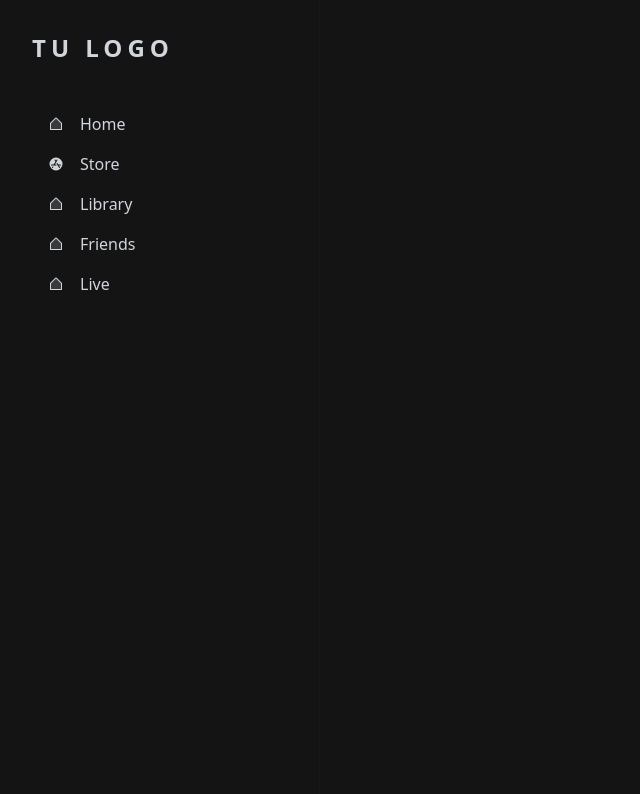
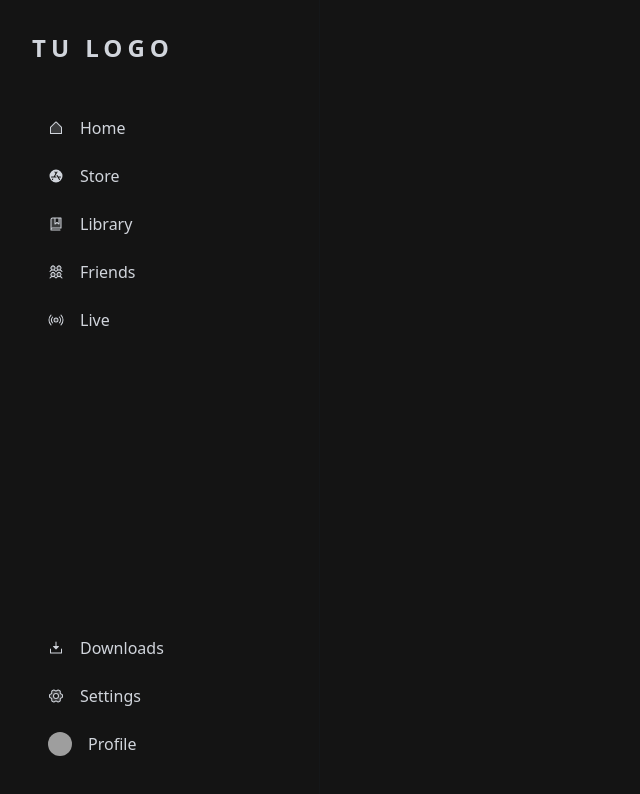
Before and after one commit to Sagudelo01/gaming-dashboard, a React (Vite) app: page / in a window 1280 px wide. Shown: the top 794 px of the page, without its empty margins (0-640 px from the left). Built offline with nearby package versions, Linux system fonts and the light colour scheme; grey boxes are pictures that could not be loaded.

Commit message:
feat: add secondary navigation menu (downloads, settings, profile)

```diff
--- a/src/App.jsx
+++ b/src/App.jsx
@@ -1,12 +1,11 @@
-import { PiHouseSimpleDuotone } from "react-icons/pi";
-import { PiAppStoreLogoFill } from "react-icons/pi";
+import { PiHouseSimpleDuotone,PiAppStoreLogoFill, PiBookBookmarkDuotone, PiUsersFourDuotone, PiBroadcastDuotone, PiDownloadSimpleFill, PiGearSixDuotone } from "react-icons/pi";
 import "./App.css";
 
 function App() {
   return (
     <>
       <div className="bg-[#141414] min-h-screen">
-        <aside className="fixed left-0 top-0 w-80 h-full overflow-y-scroll hide-scrollbar border-r border-gray-800/17 p-8">
+        <aside className="fixed left-0 top-0 w-80 h-full overflow-y-scroll hide-scrollbar border-r border-gray-800/17 p-8 flex flex-col justify-between">
           <div>
 
             {/* LOGO */}
@@ -17,37 +16,64 @@ function App() {
             <ul>
 
               <li>
-                <a href="#" className="text-gray-300 flex items-center gap-4 hover:bg-[#1A1A1A] py-2 px-4 rounded-xl transition-colors duration-300">
+                <a href="#" className="text-gray-300 flex items-center gap-4 hover:bg-[#1A1A1A] py-3 px-4 rounded-xl transition-colors duration-300">
                   <PiHouseSimpleDuotone />
                   Home
                 </a>
               </li>
 
                <li>
-                <a href="#" className="text-gray-300 flex items-center gap-4 hover:bg-[#1A1A1A] py-2 px-4 rounded-xl transition-colors duration-300">
+                <a href="#" className="text-gray-300 flex items-center gap-4 hover:bg-[#1A1A1A] py-3 px-4 rounded-xl transition-colors duration-300">
                   <PiAppStoreLogoFill />
                   Store
                 </a>
               </li>
 
                <li>
-                <a href="#" className="text-gray-300 flex items-center gap-4 hover:bg-[#1A1A1A] py-2 px-4 rounded-xl transition-colors duration-300">
-                  <PiHouseSimpleDuotone />
+                <a href="#" className="text-gray-300 flex items-center gap-4 hover:bg-[#1A1A1A] py-3 px-4 rounded-xl transition-colors duration-300">
+                  <PiBookBookmarkDuotone />
                   Library
                 </a>
               </li>
 
                <li>
-                <a href="#" className="text-gray-300 flex items-center gap-4 hover:bg-[#1A1A1A] py-2 px-4 rounded-xl transition-colors duration-300">
-                  <PiHouseSimpleDuotone />
+                <a href="#" className="text-gray-300 flex items-center gap-4 hover:bg-[#1A1A1A] py-3 px-4 rounded-xl transition-colors duration-300">
+                  <PiUsersFourDuotone />
                   Friends
                 </a>
               </li>
 
                <li>
-                <a href="#" className="text-gray-300 flex items-center gap-4 hover:bg-[#1A1A1A] py-2 px-4 rounded-xl transition-colors duration-300">
-                  <PiHouseSimpleDuotone />
+                <a href="#" className="text-gray-300 flex items-center gap-4 hover:bg-[#1A1A1A] py-3 px-4 rounded-xl transition-colors duration-300">
+                  <PiBroadcastDuotone />
                   Live
+                </a>
+              </li>
+
+            </ul>
+          </div>
+
+          <div>
+            <ul>
+
+              <li>
+                <a href="#" className="text-gray-300 flex items-center gap-4 hover:bg-[#1A1A1A] py-3 px-4 rounded-xl transition-colors duration-300">
+                  <PiDownloadSimpleFill />
+                  Downloads
+                </a>
+              </li>
+
+              <li>
+                <a href="#" className="text-gray-300 flex items-center gap-4 hover:bg-[#1A1A1A] py-3 px-4 rounded-xl transition-colors duration-300">
+                  <PiGearSixDuotone />
+                  Settings
+                </a>
+              </li>
+
+              <li>
+                <a href="#" className="text-gray-300 flex items-center gap-4 hover:bg-[#1A1A1A] py-3 px-4 rounded-xl transition-colors duration-300">
+                  <img src="/src/img/hombreCamisaAzul.jpg" alt="Profile" className="w-6 h-6 rounded-full" />
+                  Profile
                 </a>
               </li>
 
```
Also changed, not shown: 1 other file (tests, documents, lock files or other folders).
